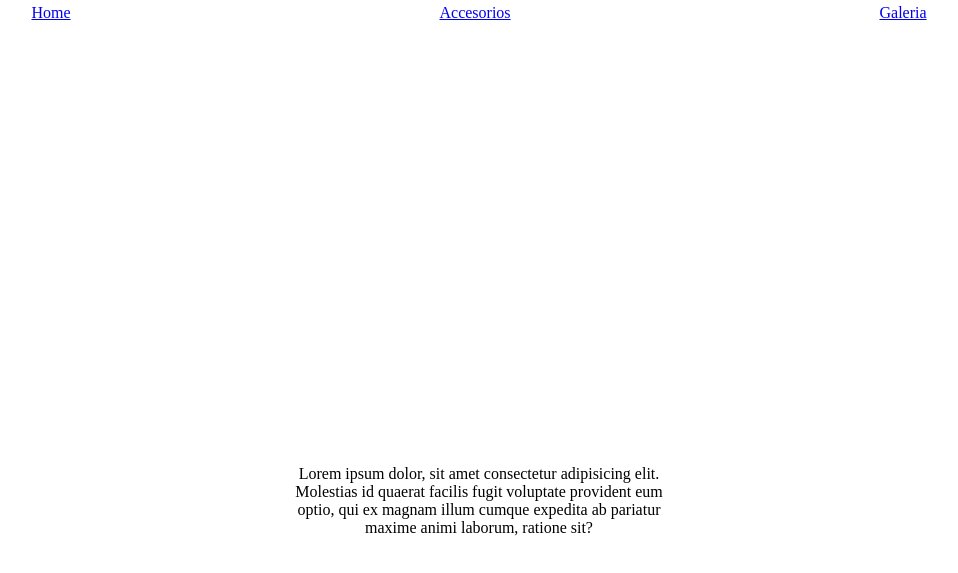
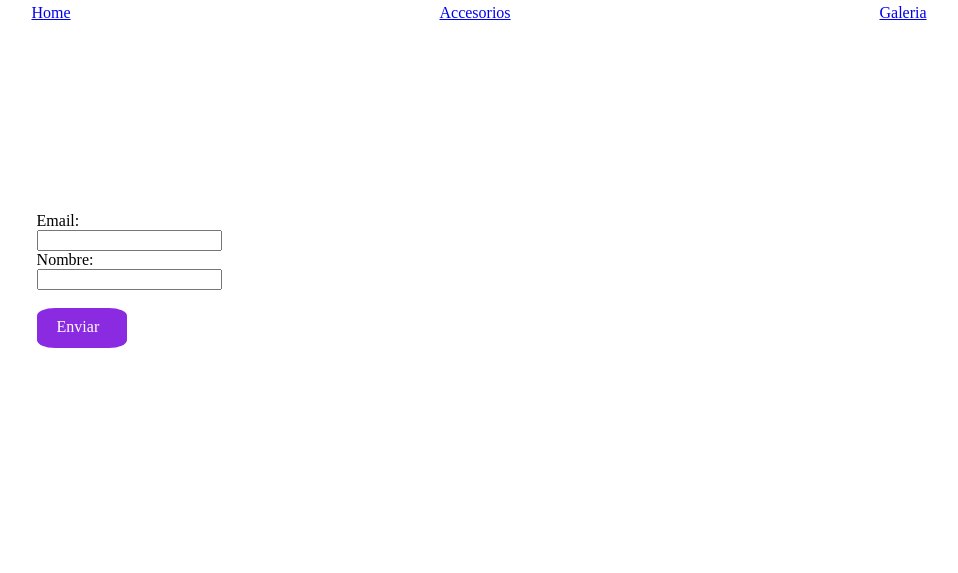
Before and after one commit to Pipo2112/entrega_2, a plain HTML site: page contactenos.html in a window 1280 px wide. Shown: the part 91-664 px from the top of the page, without its empty margins (161-1119 px from the left). Drawn offline with Linux system fonts and the light colour scheme.

Commit message:
fix=contac

```diff
--- a/contactenos.css
+++ b/contactenos.css
@@ -8,8 +8,19 @@ nav {
     width: auto;
 }
 .work-area{
-    max-width: 1400px;
+    max-width: 900px;
     height: auto;
-    text-align: center;
-    margin: 35%;
+    text-align: left;
+    margin: 15%;
 }
+.boton-personalizado {
+    display:flex;
+    width: 70px;
+    height: 30px;
+    text-decoration:wavy;
+    color:#ffffff;
+    background-color:blueviolet;
+    border-radius: 20%;
+    padding-left:20px;
+    padding-top:10px;
+    }
--- a/contactenos.html
+++ b/contactenos.html
@@ -21,9 +21,13 @@
         </nav>
     </header>
     <div class="work-area">
-        <p>
-            Lorem ipsum dolor, sit amet consectetur adipisicing elit. Molestias id quaerat facilis fugit voluptate provident eum optio, qui ex magnam illum cumque expedita ab pariatur maxime animi laborum, ratione sit?
-        </p>
+        <form >
+            <label for="email">Email:</label><br>
+            <input type="email" id="email" name="email"><br>
+            <label for="Nombre">Nombre:</label><br>
+            <input type="text" id="Nombre"name="Nombre"><br><br>
+            <a class="boton-personalizado" href="./index.html">Enviar</a>
+        </form>
     </div>
     <footer>
     </footer>
```
